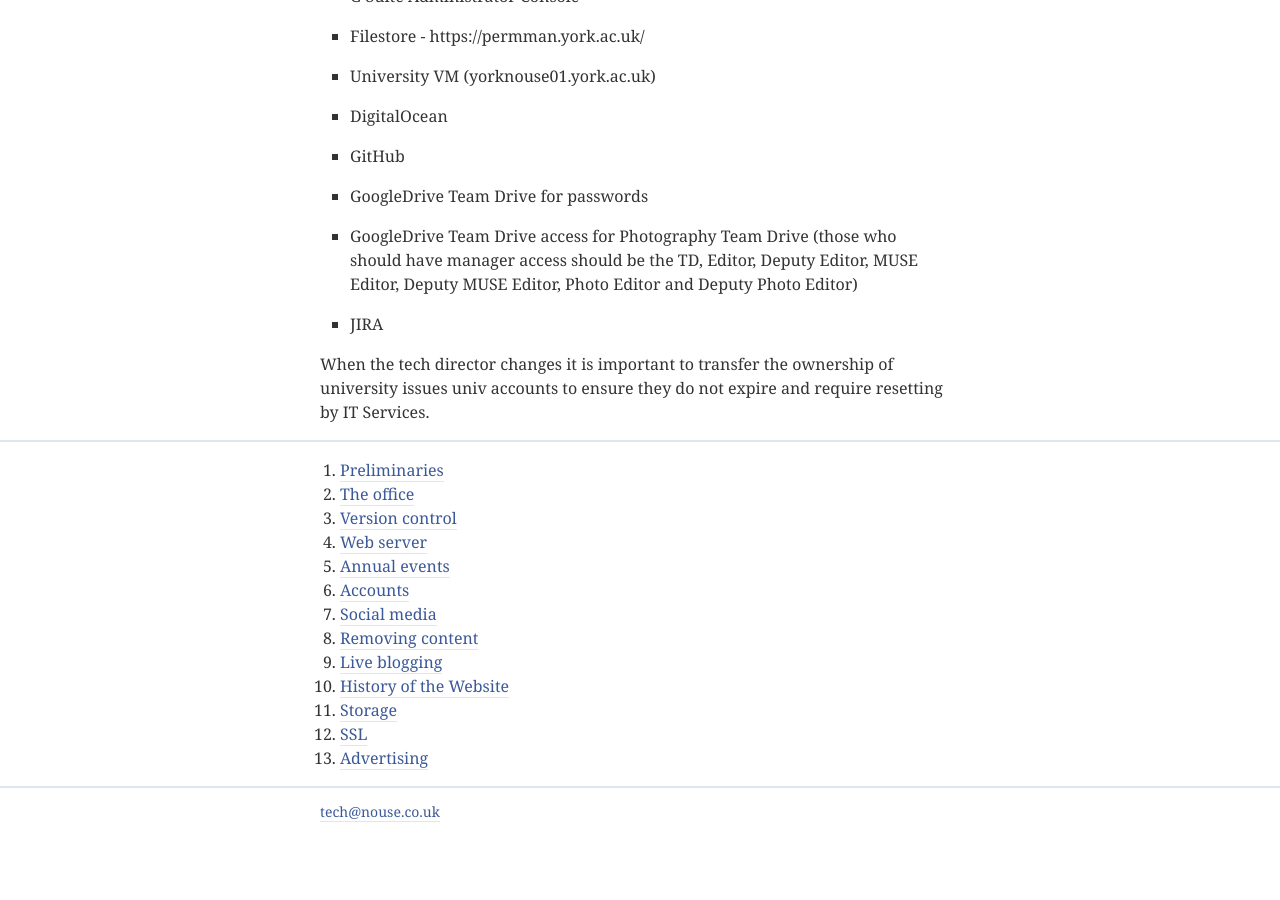
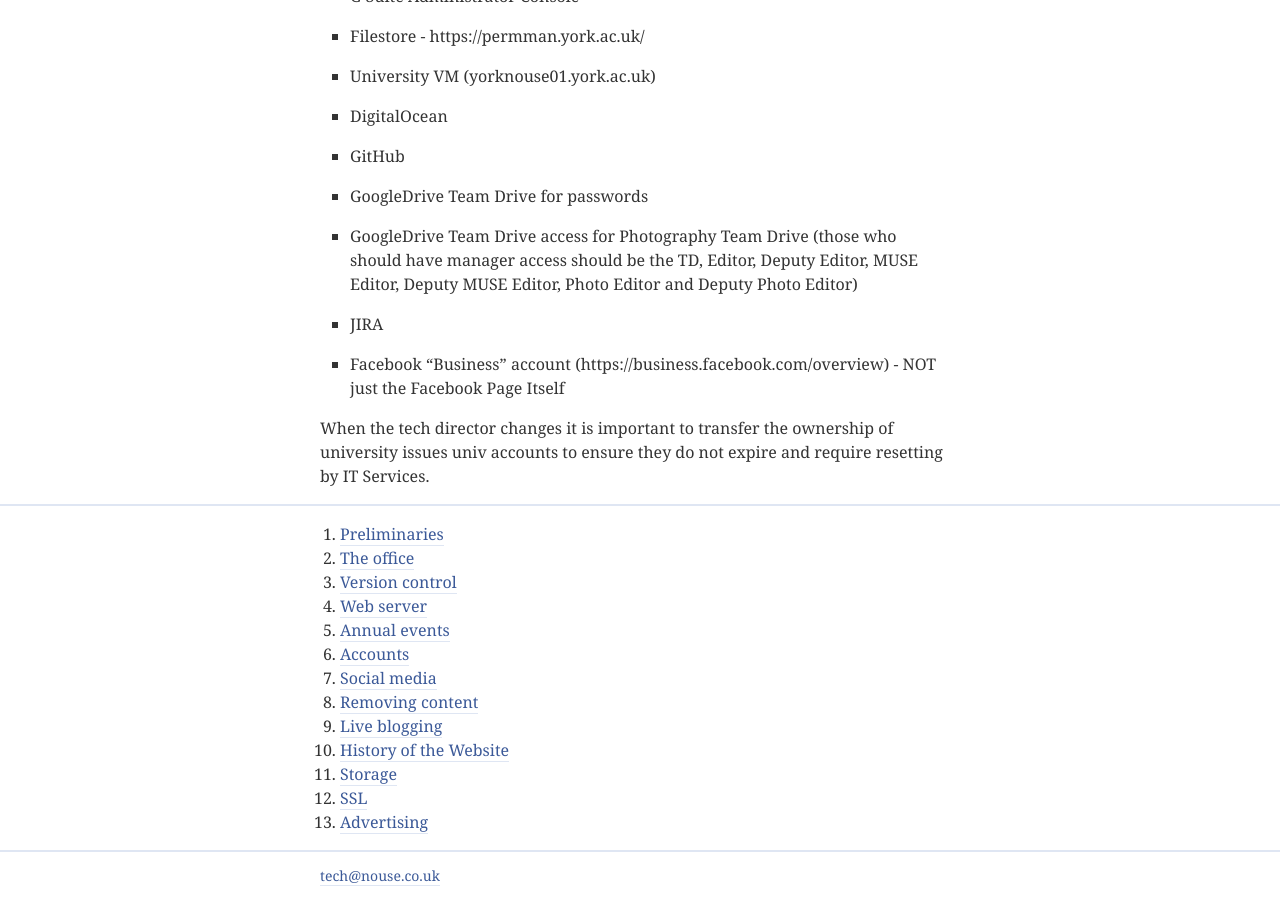
Before and after one commit to yorknouse/docs, a Jekyll site: the page built from pages/01-preliminaries.md, in a window 1280 px wide and 900 px high, scrolled down 638 px. Built offline with Jekyll 4.4.1, drawn with Linux system fonts in a browser that asks for light colours; before the commit the page ends 1474 px from its top, so only the background shows below that.

Commit message:
Add Facebook business account

```diff
--- a/pages/01-preliminaries.md
+++ b/pages/01-preliminaries.md
@@ -25,5 +25,6 @@ Any person joining the tech team will need to be given access to the various tec
 * GoogleDrive Team Drive for passwords
 * GoogleDrive Team Drive access for Photography Team Drive (those who should have manager access should be the TD, Editor, Deputy Editor, MUSE Editor, Deputy MUSE Editor, Photo Editor and Deputy Photo Editor)
 * JIRA
+* Facebook "Business" account (https://business.facebook.com/overview) - NOT just the Facebook Page Itself
 
 When the tech director changes it is important to transfer the ownership of university issues univ accounts to ensure they do not expire and require resetting by IT Services.
```
